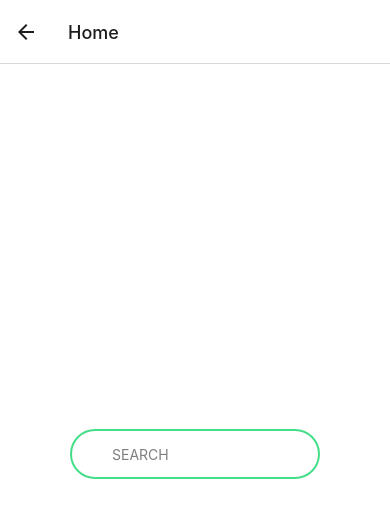
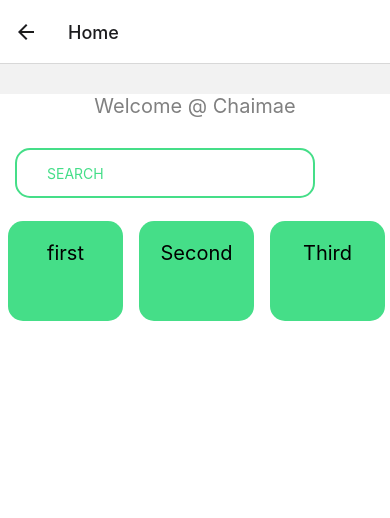
Before and after one commit to trotispeed/trotispeed_frontend, a React Native app: screen /Home in a window 390 px wide. Shown: the top 518 px of the page. Built offline with nearby package versions, Linux system fonts and the light colour scheme.

Commit message:
i just make carosel

```diff
--- a/src/views/screens/HomeScreen.js
+++ b/src/views/screens/HomeScreen.js
@@ -1,39 +1,139 @@
-import * as React from 'react';
-import { View, Text, StyleSheet, TextInput, TouchableOpacity, Image } from 'react-native';
+import React, {useState} from 'react';
+import { FlatList, SafeAreaView, StatusBar, StyleSheet, Text, TouchableOpacity, TextInput, View} from 'react-native';
+import { withSafeAreaInsets } from 'react-native-safe-area-context';
 
-function HomeScreen({ navigation }) {
-  const [number, onChangeNumber] = React.useState(null);
+
+
+const DATA = [
+  {
+    id: 'bd7acbea-c1b1-46c2-aed5-3ad53abb28ba',
+    title: 'first',
+  },
+  {
+    id: '3ac68afc-c605-48d3-a4f8-fbd91aa97f63',
+    title: 'Second',
+  },
+  {
+    id: '58694a0f-3da1-471f-bd96-145571e29d72',
+    title: 'Third',
+  },
+  {
+    id: '58694a0f-3da1-471f-bd96-145571e29d76',
+    title: 'Four',
+  },
+  {
+    id: '58694a0f-3da1-471f-bd96-145571e29d47',
+    title: 'Five',
+  },
+];
+
+
+
+
+
+
+
+
+
+
+
+
+
+const HomeScreen = () => {
+  const [selectedId, setSelectedId] = useState();
+  const [username, setUserName] = React.useState('');
+
+
+
+  const renderItem = ({item}) => {
+    const backgroundColor = item.id === selectedId ? '#B3B3BB' : '#45DE88';
+    const color = item.id === selectedId ? 'white' : 'black';
+
+
+
+    return (
+
+      <Item
+        item={item}
+        onPress={() => setSelectedId(item.id)}
+        backgroundColor={backgroundColor}
+        textColor={color}
+      />
+    );
+  };
 
   return (
-    <View style={styleSheet.appContainer}>
+    <View style={styles.container}>
+      <Text style={styles.title}>Welcome @ Chaimae</Text>
       <TextInput
-        style={styleSheet.input}
-        placeholderTextColor={'#817D7D'}
-        onChangeText={onChangeNumber}
-        placeholder="SEARCH"
+                style={styles.input}
+                placeholderTextColor={'#45DE88'}
+                onChangeText={setUserName}
+                value={username}
+                placeholder="SEARCH"
+            />
+    <SafeAreaView >
+      <FlatList horizontal
+        data={DATA}
+        renderItem={renderItem}
+        keyExtractor={item => item.id}
+        extraData={selectedId}
       />
+    </SafeAreaView>
+    </View>
 
-    </View>
   );
-}
+};
 
-const styleSheet = StyleSheet.create({
-    appContainer: {
-    alignItems: 'center',
-    justifyContent: 'center',
+const Item = ({item, onPress, backgroundColor, textColor}) => (
+
+  <TouchableOpacity onPress={onPress} style={[styles.item, {backgroundColor}]}>
+    <Text style={[styles.title, {color: textColor}]}>{item.title}</Text>
+  </TouchableOpacity>
+);
+
+
+
+
+const styles = StyleSheet.create({
+  container: {
+    backgroundColor: '#FFFFFF',
     flex: 1,
-    backgroundColor: '#FFFFFF',
+    marginTop: 30,
+
+  },
+  item: {
+    height: 100,
+    width: 115,
+    padding: 20,
+    marginVertical: 8,
+    marginHorizontal: 8,
+    borderRadius: 15,
+  },
+  title: {
+    fontSize: 10,
   },
   input: {
+    height: 40,
     margin: 15,
-    paddingLeft: 40,
-    borderRadius: 30,
+    paddingLeft: 30,
+    borderRadius: 15,
     borderColor: '#45DE88',
     borderWidth: 2,
-    width: 250,
+    width: 300,
     height: 50,
-  }
+    color: 'grey',
+},
+title: {
+  textAlign: 'center',
+  marginBottom: 15,
+  fontSize: 20,
+  color: 'grey',
 
-})
+},
+});
+
+
+
 
 export default HomeScreen;
--- a/src/views/screens/LoginScreen.js
+++ b/src/views/screens/LoginScreen.js
@@ -58,7 +58,7 @@ function LoginScreen({navigation}) {
 
             <TouchableOpacity
                 style={styleSheet.Button}
-                onPress={() => navigation.push('Register')}
+                onPress={() => navigation.push('Home')}
             >
                 <Text style={{textAlign: 'center', color: 'white', fontSize: 20}}>sign up</Text>
             </TouchableOpacity>
--- a/src/views/screens/RegistrationScreen.js
+++ b/src/views/screens/RegistrationScreen.js
@@ -68,7 +68,7 @@ function RegistartionScreen({navigation}) {
                 // onPress={() => navigation.push('Login')}
                 onPress={handleLogin}
             >
-                <Text style={{textAlign: 'center', color: 'white', fontSize: 20}}>Sign UP</Text>
+                <Text style={{textAlign: 'center', color: 'white', fontSize: 20}}>Sign up</Text>
             </TouchableOpacity>
 
             {/*<TouchableOpacity*/}
```
Also changed, not shown: src/img/kaabo.png (added), src/img/mi.png (added).
